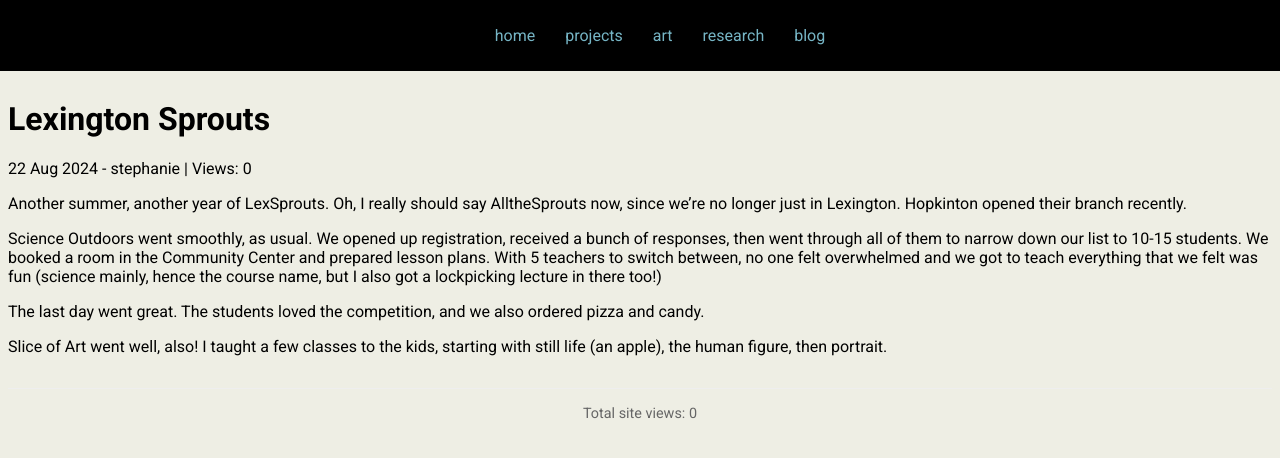
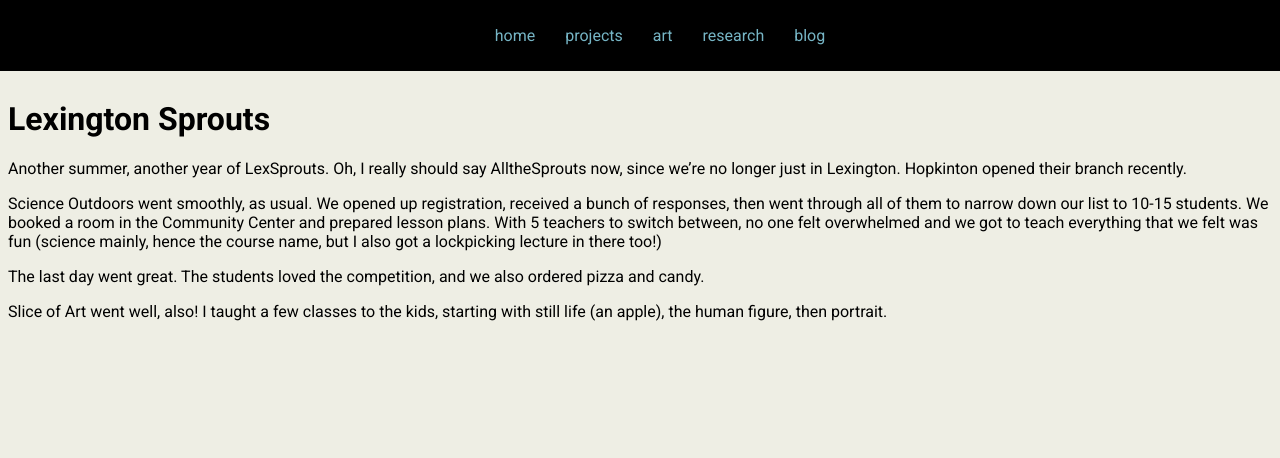
Before and after one commit to swan-07/swan-07.github.io, a Jekyll site: the page built from _posts/2024-08-22-Lexington-Sprouts.md, in a window 1280 px wide. Shown: the top 458 px of the page. Built offline with Jekyll 4.4.1, drawn with Linux system fonts in a browser that asks for light colours.

Commit message:
unfinished views

```diff
--- a/_layouts/default.html
+++ b/_layouts/default.html
@@ -17,8 +17,8 @@
   <body>
     {% include navigation.html %}
     {{ content }}
-    <footer style="text-align: center; margin-top: 2rem; padding: 1rem; border-top: 1px solid #eee; font-size: 0.9rem; color: #666;">
+    <!-- <footer style="text-align: center; margin-top: 2rem; padding: 1rem; border-top: 1px solid #eee; font-size: 0.9rem; color: #666;">
       Total site views: <span id="total-views">0</span>
-    </footer>
+    </footer> -->
   </body>
 </html>
--- a/_layouts/post.html
+++ b/_layouts/post.html
@@ -2,6 +2,6 @@
 layout: default
 ---
 <h1>{{ page.title }}</h1>
-<p>{{ page.date | date_to_string }} - {{ page.author }} | Views: <span id="view-counter">0</span></p>
+<!-- <p>{{ page.date | date_to_string }} - {{ page.author }} | Views: <span id="view-counter">0</span></p> -->
 
 {{ content }}
```
Also changed, not shown: Gemfile.lock.
